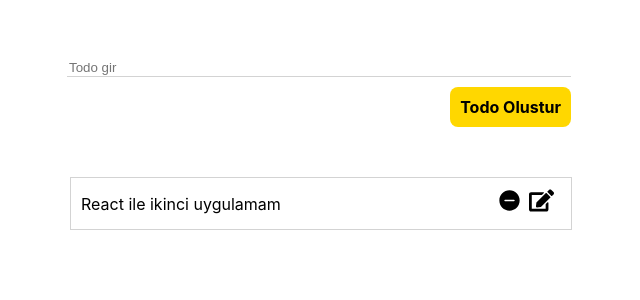
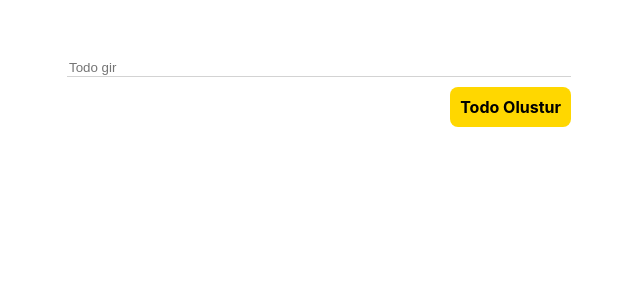
Before and after one commit to DoganBozkurt/ReactTodoApp, a React (Vite) app: page / in a window 1280 px wide. Shown: the top 300 px of the page, without its empty margins (319-959 px from the left). Built offline with nearby package versions, Linux system fonts and the light colour scheme.

Commit message:
Created a todo and listed with promps

```diff
--- a/src/App.css
+++ b/src/App.css
@@ -53,6 +53,7 @@ body {
   align-items: center;
   justify-content: space-between;
   padding: 10px;
+  margin-top: 10px;
 }
 
 .todo-icons {
--- a/src/App.jsx
+++ b/src/App.jsx
@@ -5,15 +5,17 @@ import TodoList from './components/TodoList'
 
 function App() {
   const [todo, setTodo] = useState([]);
+
   const createTodo = (newTodo) => {
     setTodo([...todo, newTodo]);
-    console.log(todo);
   }
+  console.log(todo);
+
   return (
     <div className='App'>
       <div className='main'>
-        <TodoCreate oneCreateTodo={createTodo}></TodoCreate>
-        <TodoList></TodoList>
+        <TodoCreate oneCreateTodo={createTodo} />
+        <TodoList todos={todo} />
       </div>
     </div>
   )
--- a/src/components/Todo.jsx
+++ b/src/components/Todo.jsx
@@ -3,11 +3,12 @@ import { IoIosRemoveCircle } from "react-icons/io";
 import { FaEdit } from "react-icons/fa";
 import '../App.css'
 
-function Todo() {
+function Todo({todo}) {
+    const {id,content}  = todo; //obje dictirication
     return (
         <div className='todo-row'>
             <div style={{ color: 'black' }}>
-                React ile ikinci uygulamam
+                {content}
             </div>
             <div>
                 <IoIosRemoveCircle  className='todo-icons' />
--- a/src/components/TodoCreate.jsx
+++ b/src/components/TodoCreate.jsx
@@ -2,6 +2,10 @@ import React, { useState } from 'react'
 import '../App.css'
 function TodoCreate({ oneCreateTodo }) {
   const [newTodo, setNewTodo] = useState('')
+
+  const inputValueClear = ()=> {
+    setNewTodo('');
+  }
   const createTodo = () => {
     if (!newTodo) return;
     const request = {
@@ -9,6 +13,7 @@ function TodoCreate({ oneCreateTodo }) {
       content: newTodo
     }
     oneCreateTodo(request);
+    inputValueClear();
   }
   return (
     <div className='todo-create '>
--- a/src/components/TodoList.jsx
+++ b/src/components/TodoList.jsx
@@ -1,11 +1,19 @@
 import React from 'react'
 import Todo from './Todo'
 
-function TodoList() {
+function TodoList({ todos }) {
   return (
-    <div style={{width: '100%', marginTop: '50px',justifyContent: 'space-between',border: '1px solid lightgrey'}}>
-        <Todo></Todo>
+    <div style={{ width: '100%', marginTop: '5px', justifyContent: 'space-between' }}>
+      {
+        todos && todos.map((todo) => (
+          <div style={{ width: '100%', marginTop: '5px', justifyContent: 'space-between', border: '1px solid lightgrey' }}>
+            <Todo key={todo.id} todo={todo}></Todo>
+          </div>
+
+        ))
+      }
     </div>
+
   )
 }
 
```
